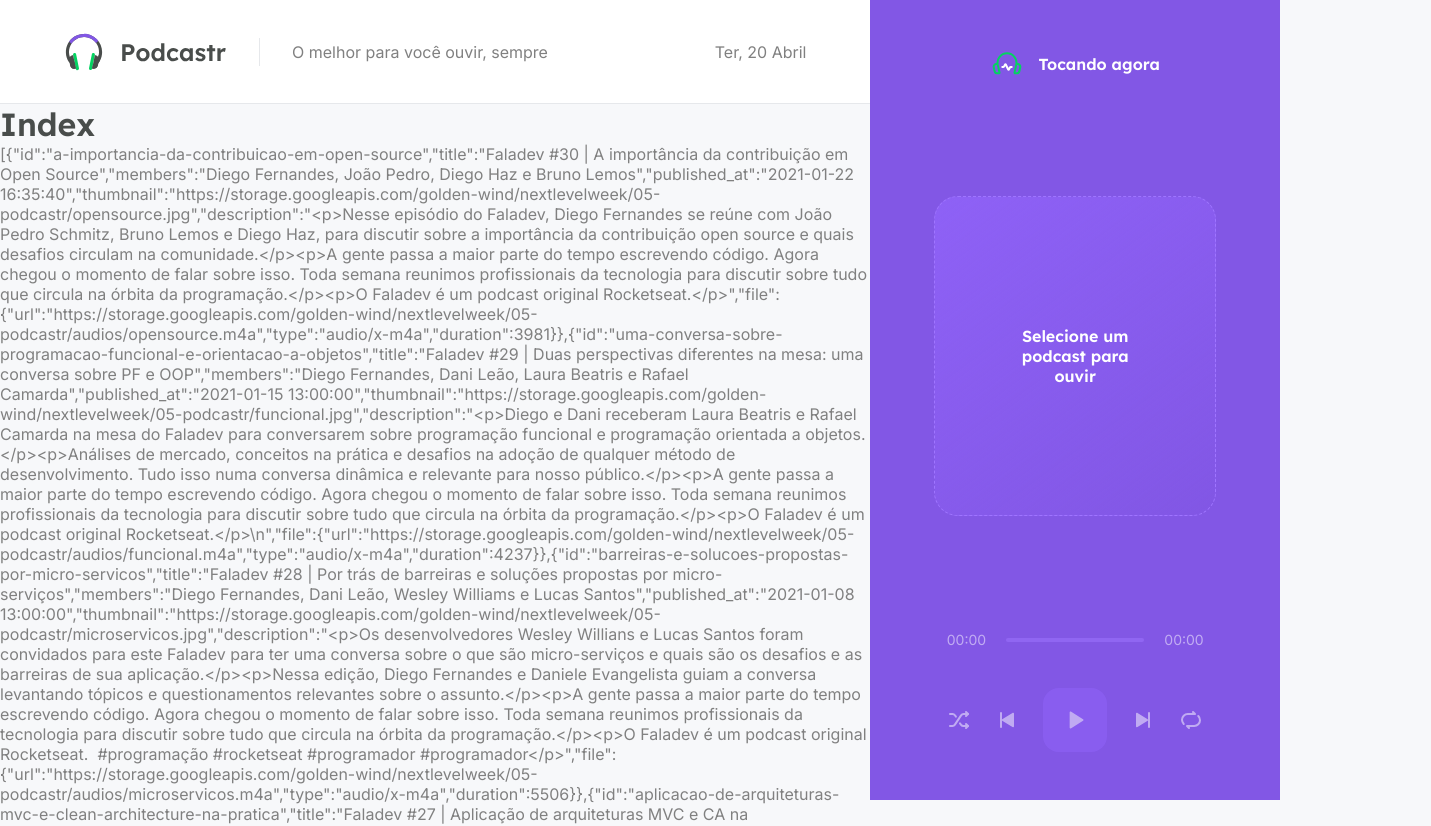
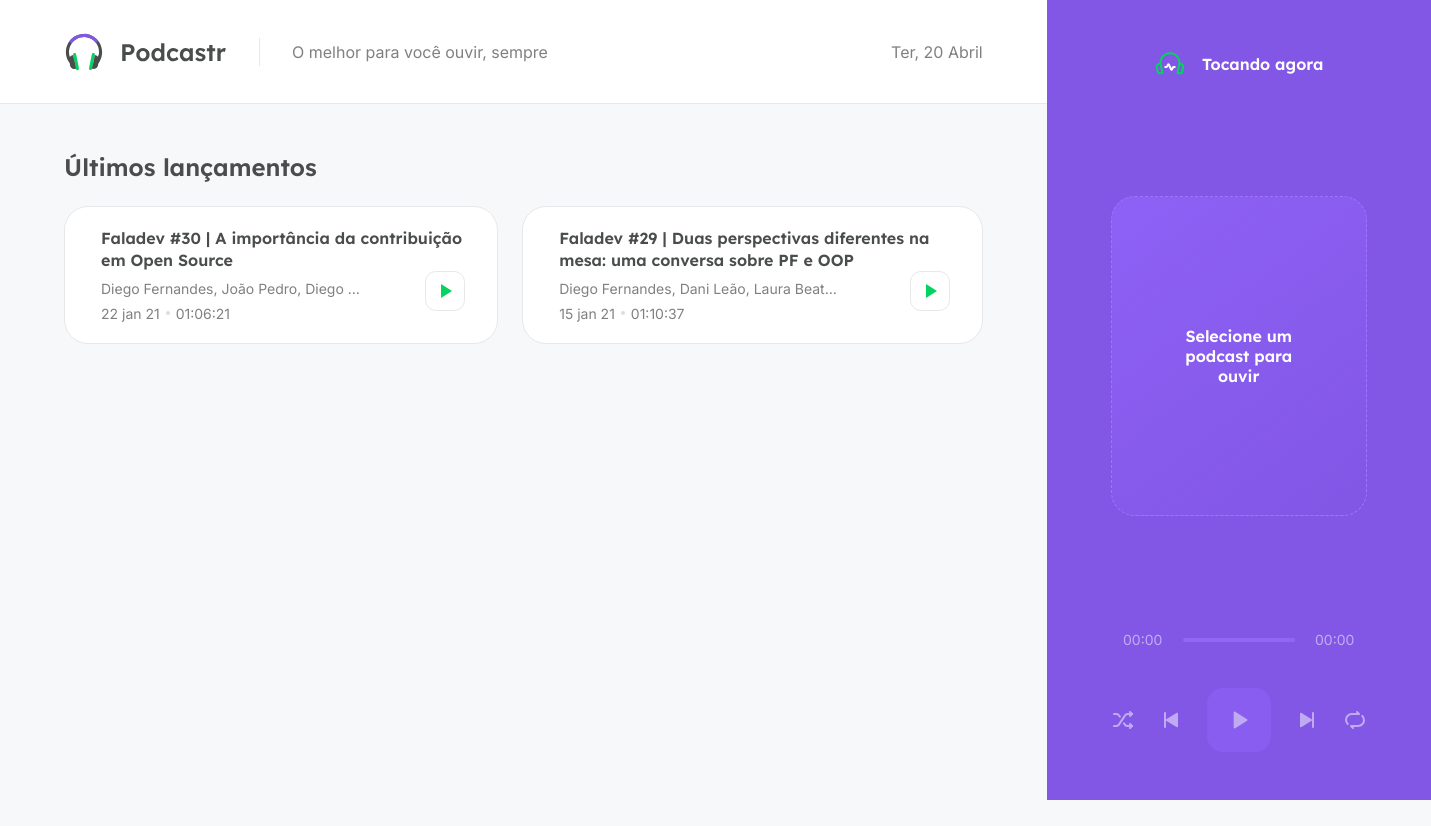
Before and after one commit to guilhermef092/podcastr, a Next.js app: page / in a window 1280 px wide. Shown: the top 826 px of the page, 1431 px wide, since content can reach past the window. After the commit the page ends 800 px from the top, so only its background shows below. Built offline with nearby package versions, Linux system fonts and the light colour scheme; data requests are answered from the project's data file; grey boxes are pictures that could not be loaded.

Commit message:
Page Home - Latest releases

```diff
--- /dev/null
+++ b/next.config.js
@@ -0,0 +1,5 @@
+module.exports = {
+  images: {
+    domains: ['storage.googleapis.com'],
+  }
+}
--- a/package.json
+++ b/package.json
@@ -6,9 +6,10 @@
     "dev": "next dev",
     "build": "next build",
     "start": "next start",
-    "server": "json-server server.json -w -d 750 p 3333"
+    "server": "json-server server.json -w -d 750 -p 3333"
   },
   "dependencies": {
+    "axios": "^0.21.1",
     "date-fns": "^2.21.1",
     "next": "10.1.3",
     "react": "17.0.2",
--- /dev/null
+++ b/src/pages/home.module.scss
@@ -0,0 +1,110 @@
+.homePage {
+  padding: 0 4rem;
+  height: calc(100% - 6.5rem);
+  overflow-y: scroll;
+
+  h2 {
+    margin-top: 3rem;
+    margin-bottom: 1.5rem;
+  }
+}
+
+.latestEpisodes {
+  ul {
+    list-style: none;
+    display: grid;
+    grid-template-columns: repeat(2, 1fr);
+    gap: 1.5rem;
+
+    li {
+      background: var(--white);
+      border: 1px solid var(--gray-100);
+      padding: 1.25rem;
+      border-radius: 1.5rem;
+      position: relative;
+
+      display: flex;
+      align-items: center;
+
+      img {
+        width: 6rem;
+        height: 6rem;
+        border-radius: 1rem;
+      }
+
+      .episodeDetails {
+        flex: 1;
+        margin-left: 1rem;
+
+        a {
+          display: block;
+          color: var(--gray-800);
+          font-family: Lexend, sans-serif;
+          font-weight: 600;
+          text-decoration: none;
+          line-height: 1.4rem;
+
+          &:hover {
+            text-decoration: underline;
+          }
+        }
+        p {
+          font-size: 0.875rem;
+          margin-top: 0.5rem;
+          max-width: 70%;
+          white-space: nowrap;
+          overflow: hidden;
+          text-overflow: ellipsis;
+        }
+
+        span {
+          display: inline-block;
+          margin-top: 0.5rem;
+          font-size: 0.875rem;
+
+          &:last-child {
+            margin-left: 0.5rem;
+            padding-left: 0.5rem;
+            position: relative;
+
+            &::before {
+              content: "";
+              width: 4px;
+              height: 4px;
+              border-radius: 2px;
+              background: #ddd;
+              position: absolute;
+              left: 0;
+              top: 50%;
+              transform: translate(-50%, -50%);
+            }
+          }
+        }
+      }
+
+      button {
+        position: absolute;
+        right: 2rem;
+        bottom: 2rem;
+
+        width: 2.5rem;
+        height: 2.5rem;
+        background: var(--white);
+        border: 1px solid var(--gray-100);
+        border-radius: 0.675rem;
+        font-size: 0;
+
+        transition: 0.2s;
+
+        img {
+          width: 1.5rem;
+          height: 1.5rem;
+        }
+
+        &:hover {
+          filter: brightness(0.95);
+        }
+      }
+    }
+  }
+}
--- a/src/pages/index.tsx
+++ b/src/pages/index.tsx
@@ -1,19 +1,104 @@
-export default function Home(props) {
+import { GetStaticProps } from 'next';
+import Image from 'next/image';
+import { format, parseISO } from 'date-fns';
+import ptBR from 'date-fns/locale/pt-BR'
+import { api } from '../services/api';
+import { convertDurationToTimeString } from '../utils/convertDurationToTimeString';
+
+import styles from './home.module.scss';
+
+type Episode = {
+  id: string;
+  title: string;
+  thumbnail: string;
+  members: string;
+  publishedAt: Date;
+  duration: number;
+  durationString: string;
+  description: string;
+  url: string;
+}
+
+type HomeProps = {
+  latestEpisodes: Episode[];
+  allEpisodes: Episode[];
+}
+
+export default function Home({ latestEpisodes, allEpisodes }: HomeProps) {
   return (
-    <div>
-      <h1>Index</h1>
-      <p>{JSON.stringify(props.episodes)}</p>
+    <div className={styles.homePage}>
+      <section className={styles.latestEpisodes}>
+        <h2>Últimos lançamentos</h2>
+
+        <ul>
+          {latestEpisodes.map(episode => {
+            return (
+              <li key={episode.id}>
+                <Image
+                  width={192}
+                  height={192}
+                  src={episode.thumbnail}
+                  alt={episode.title}
+                  objectFit="cover"
+                />
+
+                <div className={styles.episodeDetails}>
+                  <a href="">{episode.title}</a>
+
+                  <p>{episode.members}</p>
+
+                  <span>{episode.publishedAt}</span>
+
+                  <span>{episode.durationString}</span>
+                </div>
+
+                <button type="button">
+                  <img src="/play-green.svg" alt="Tocar episódio" />
+                </button>
+              </li>
+            )
+          })}
+        </ul>
+
+      </section>
+
+      <section className={styles.allEspisodes}>
+
+      </section>
     </div>
   )
 }
 
-export async function getStaticProps() {
-  const response = await fetch('http://localhost:3000/episodes');
-  const data = await response.json();
+export const getStaticProps: GetStaticProps = async () => {
+  const { data } = await api.get('episodes', {
+    params: {
+      _limit: 12,
+      _sort: 'published_at',
+      _order: 'desc'
+    }
+  });
+
+  const episodes = data.map(episode => {
+    return {
+      id: episode.id,
+      title: episode.title,
+      thumbnail: episode.thumbnail,
+      members: episode.members,
+      publishedAt: format(parseISO(episode.published_at), 'd MMM yy', { locale: ptBR }),
+      duration: Number(episode.file.duration),
+      durationString: convertDurationToTimeString(Number(episode.file.duration)),
+      description: episode.description,
+      url: episode.file.url,
+    }
+  });
+
+  const latestEpisodes = episodes.slice(0, 2);
+  const allEpisodes = episodes.slice(2, episodes.length);
 
   return {
     props: {
-      episodes: data
+      latestEpisodes,
+      allEpisodes
     },
     revalidate: 60 * 60 * 8,
   }
--- /dev/null
+++ b/src/services/api.ts
@@ -0,0 +1,5 @@
+import axios from 'axios';
+
+export const api = axios.create({
+  baseURL: 'http://localhost:3333/'
+});
--- /dev/null
+++ b/src/utils/convertDurationToTimeString.ts
@@ -0,0 +1,9 @@
+export function convertDurationToTimeString(duration: number) {
+  const hours = Math.floor(duration / 3600);
+  const minutes = Math.floor((duration % 3600) / 60);
+  const secouds = duration % 60;
+
+  const timeString = [hours, minutes, secouds].map(unit => String(unit).padStart(2, '0')).join(':');
+
+  return timeString;
+}
```
Also changed, not shown: 1 other file (tests, documents, lock files or other folders).
